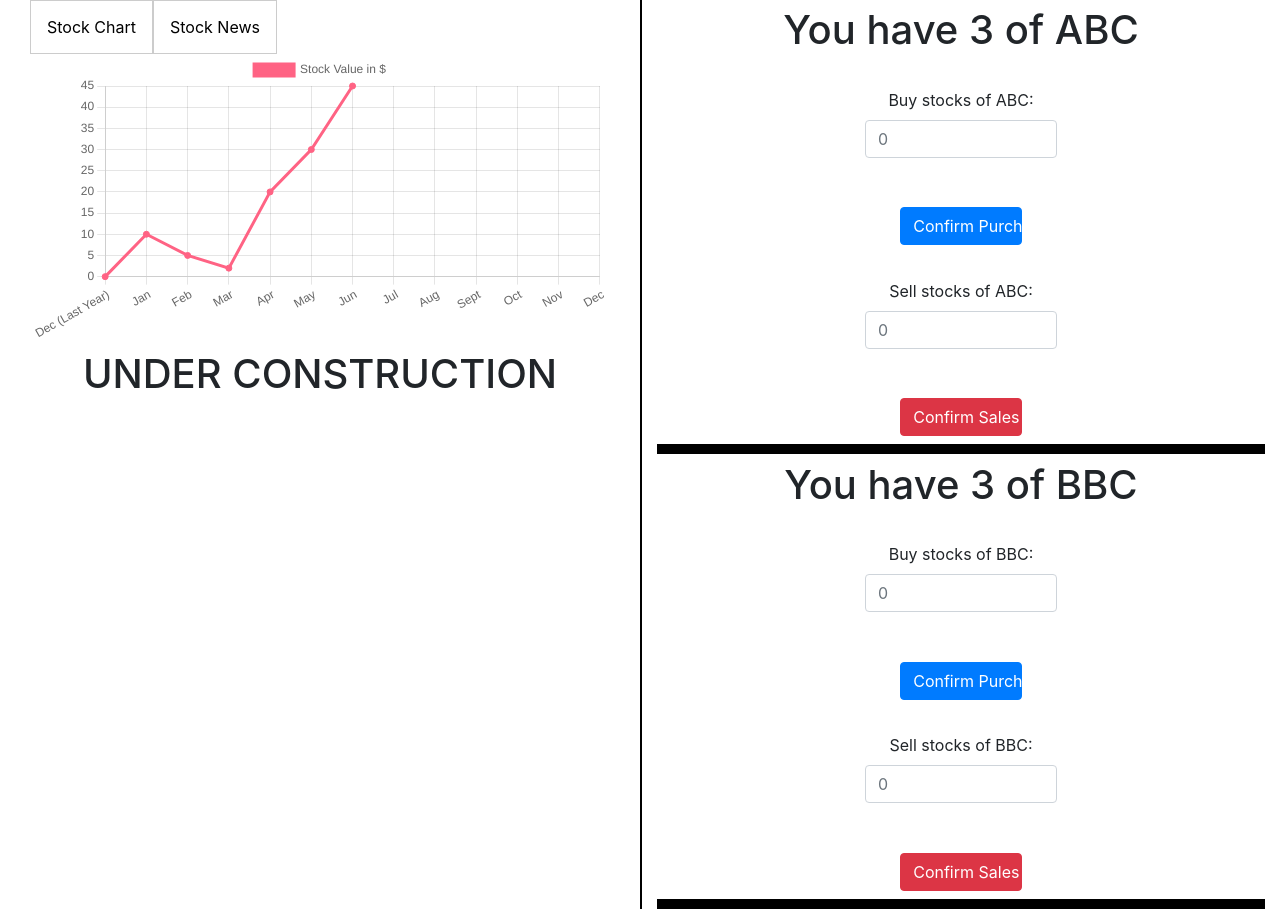
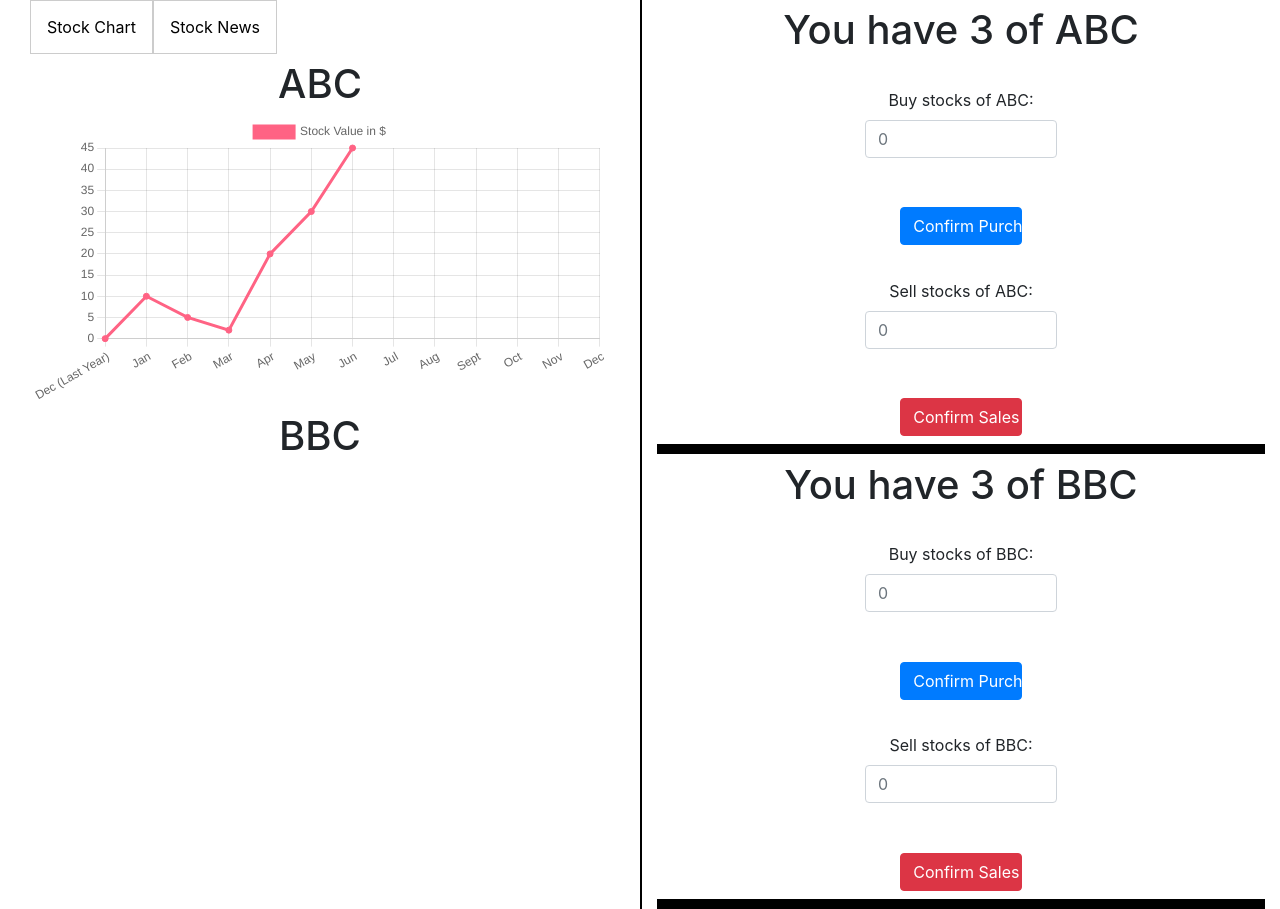
Before and after one commit to Snoklkl/python_django_game, a Django app: page /stocks/ in a window 1280 px wide. Shown: the part 143-1052 px from the top of the page. Run offline with Django 3.2, Linux system fonts and the light colour scheme; data comes from the database, SQL or seed files in the repository; a map, chart or similar area stays blank; some libraries are stand-ins or nearby versions.

Commit message:
begun adding the loop for the chart side stocks

```diff
--- a/mysite/stocks/static/stocks/style.css
+++ b/mysite/stocks/static/stocks/style.css
@@ -65,7 +65,9 @@
      width: 20%;
    }
 
-
+   #News {
+       display: none;
+   }
 
    .tab button {
     background-color: inherit;
--- a/mysite/stocks/templates/stocks/index.html
+++ b/mysite/stocks/templates/stocks/index.html
@@ -15,7 +15,7 @@
 
 </head>
 
-<body>
+<body >
   <form action = "" method = "POST">
     {% csrf_token %}
     <label for="your_name">Your name: </label>
@@ -47,14 +47,26 @@
               </div>
              </div>
            </div>
-          <div id="Chart" class="tabcontent">
-            <canvas id="myChart">  </canvas>
+
+           <div id="News" class="tabcontent">
+
+            <h1>
+            UNDER CONSTRUCTION
+            </h1>
           </div>
-          <div id="News" class="tabcontent">
-              <h1>
-              UNDER CONSTRUCTION
-              </h1>
-          </div>
+
+
+          {% for stock in stock_info %}
+
+
+
+
+            <div id="Chart" class="tabcontent">
+              <h1> {{ stock.stock_symbol }}</h1>
+              <canvas id="myChart">  </canvas>
+            </div>
+
+          {% endfor %}
         </div>
       </div>
       <div class="col-6 left">
```
